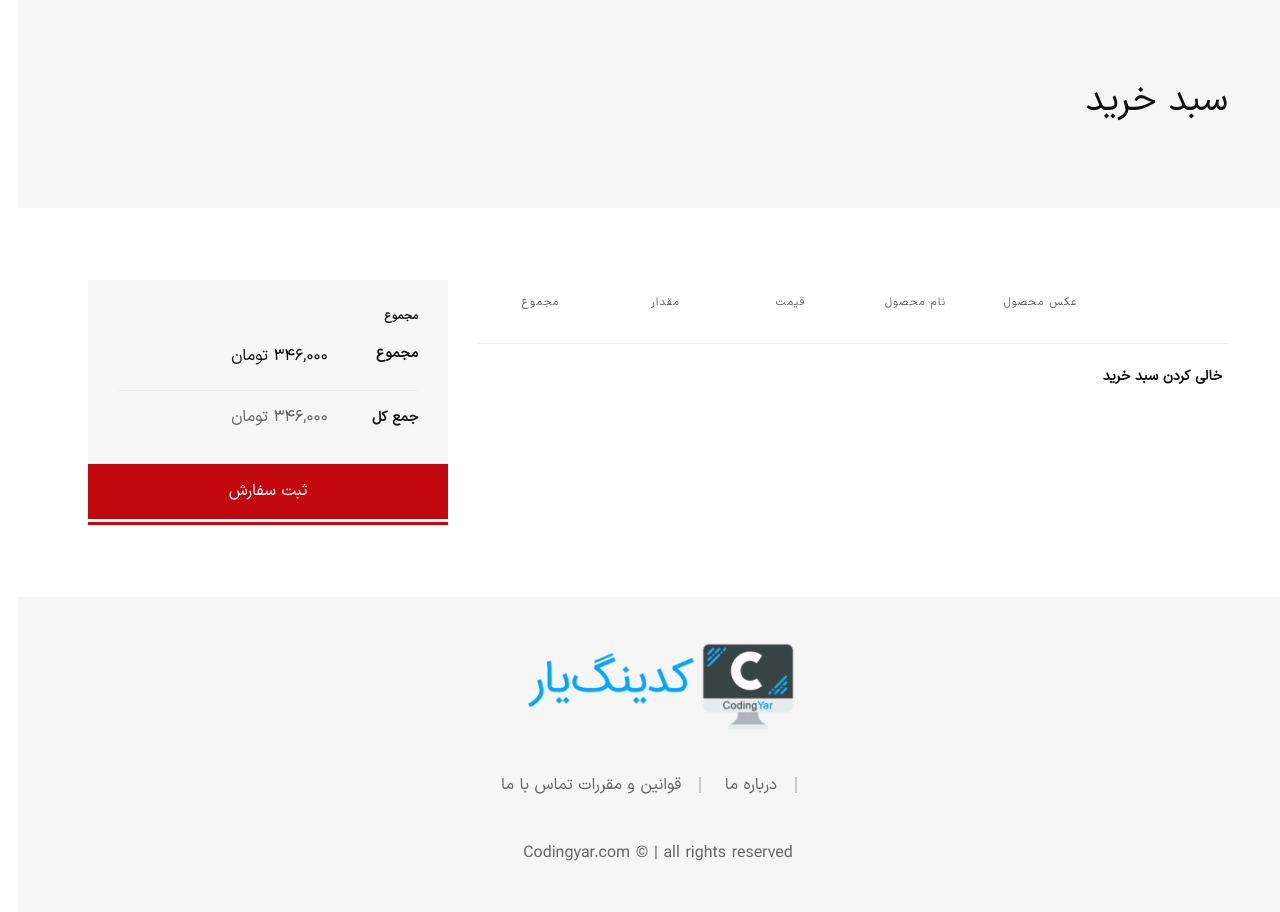
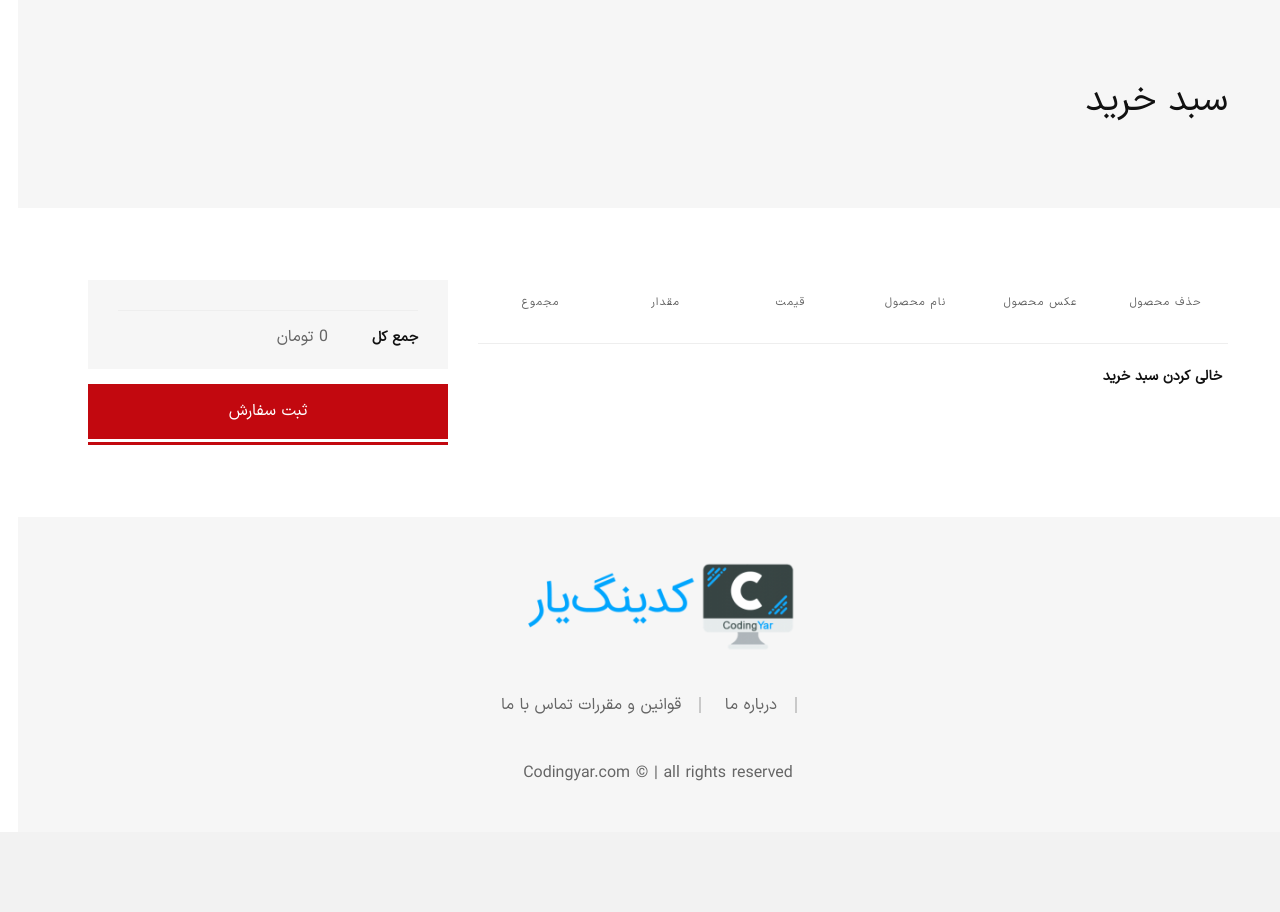
Before and after one commit to SaeedRahimisp/online_shop, a Django app: page /cart/ in a window 1280 px wide. Shown: the part 104-1016 px from the top of the page. After the commit the page ends 936 px from the top, so only its background shows below. Run offline with Django 4.2, Linux system fonts and the light colour scheme; lists and menus that the app fills with data are empty; parts of the project's set-up code (start-up, migrations or seed data) failed here and were passed over; some libraries are stand-ins or nearby versions; some web fonts are replaced.

Commit message:
Update get_total_price and Add total_price in cart

```diff
--- a/cart/cart.py
+++ b/cart/cart.py
@@ -49,7 +49,7 @@ class Cart:
 
     def __iter__(self):
         """"
-        Get the products objects from product model and show
+        Get product objects from product model
         """
         product_id = self.cart.keys()
         products = Product.objects.filter(id__in=product_id)
@@ -60,26 +60,17 @@ class Cart:
             cart[str(product.id)]['product_obj'] = product
 
         for item in cart.values():
+            item['total_price'] = item['quantity']*item['product_obj'].price
             yield item
 
     def __len__(self):
-        """"
-        Length of the cart
-        """
         return len(self.cart.keys())
 
     def clear(self):
-        """"
-        Clear products in cart
-        """
         del self.session['cart']
         self.save()
 
     def get_total_price(self):
-        """"
-        Show the total of price
-        """
         product_id = self.cart.keys()
-        products = Product.objects.get(id__in=product_id)
 
-        return sum(products.price for product in products)
+        return sum(item['quantity']*item['product_obj'].price for item in self.cart.values())
--- a/cart/templates/cart/cart_details.html
+++ b/cart/templates/cart/cart_details.html
@@ -33,7 +33,7 @@
                                             <table class="table text-center">
                                                 <thead>
                                                 <tr>
-                                                    <th>&nbsp;</th>
+                                                    <th>حذف محصول</th>
                                                     <th>عکس محصول</th>
                                                     <th>نام محصول</th>
                                                     <th>قیمت</th>
@@ -75,12 +75,11 @@
                                                         </td>
                                                         <td class="product-total-price">
                                                             <span class="product-price-wrapper">
-                                                                <span class="money">{{ item.product_obj.price }} {% trans '$' %}</span>
+                                                                <span class="money">{{ item.total_price }} {% trans '$' %}</span>
                                                             </span>
                                                         </td>
                                                     </tr>
                                                 {% endfor %}
-
                                                 </tbody>
                                             </table>
                                         </div>
@@ -95,23 +94,23 @@
                         <div class="col-lg-4">
                             <div class="cart-collaterals">
                                 <div class="cart-totals">
-                                    <h5 class="font-size-14 font-bold mb--15">مجموع</h5>
-                                    <div class="cart-calculator">
-                                        <div class="cart-calculator__item">
-                                            <div class="cart-calculator__item--head">
-                                                <span>مجموع</span>
-                                            </div>
-                                            <div class="cart-calculator__item--value">
-                                                <span>۳۴۶,۰۰۰ تومان</span>
-                                            </div>
-                                        </div>
+{#                                    <h5 class="font-size-14 font-bold mb--15">مجموع</h5>#}
+{#                                    <div class="cart-calculator">#}
+{#                                        <div class="cart-calculator__item">#}
+{#                                            <div class="cart-calculator__item--head">#}
+{#                                                <span>مجموع</span>#}
+{#                                            </div>#}
+{#                                            <div class="cart-calculator__item--value">#}
+{#                                                <span>۳۴۶,۰۰۰ تومان</span>#}
+{#                                            </div>#}
+{#                                        </div>#}
                                         <div class="cart-calculator__item order-total">
                                             <div class="cart-calculator__item--head">
                                                 <span>جمع کل</span>
                                             </div>
                                             <div class="cart-calculator__item--value">
                                                 <span class="product-price-wrapper">
-                                                    <span class="money">۳۴۶,۰۰۰ تومان</span>
+                                                    <span class="money">{{ cart.get_total_price }} تومان</span>
                                                 </span>
                                             </div>
                                         </div>
```
